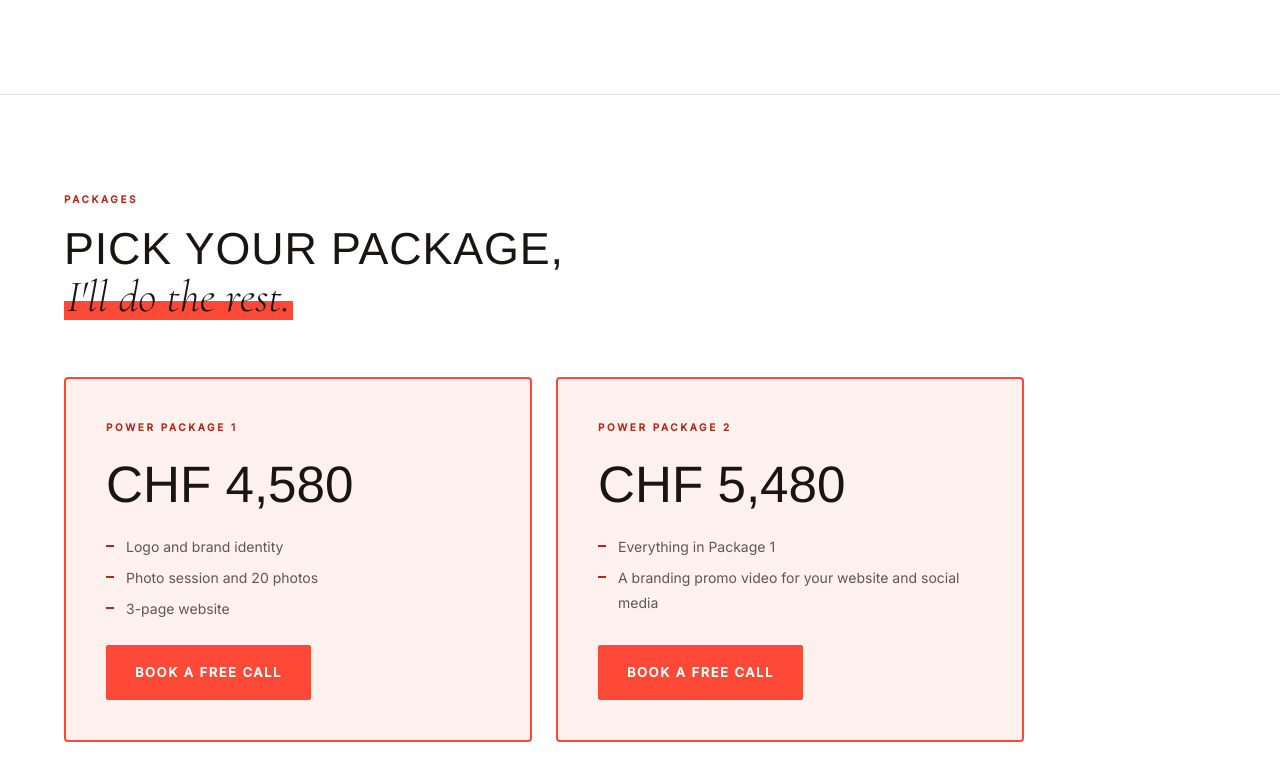
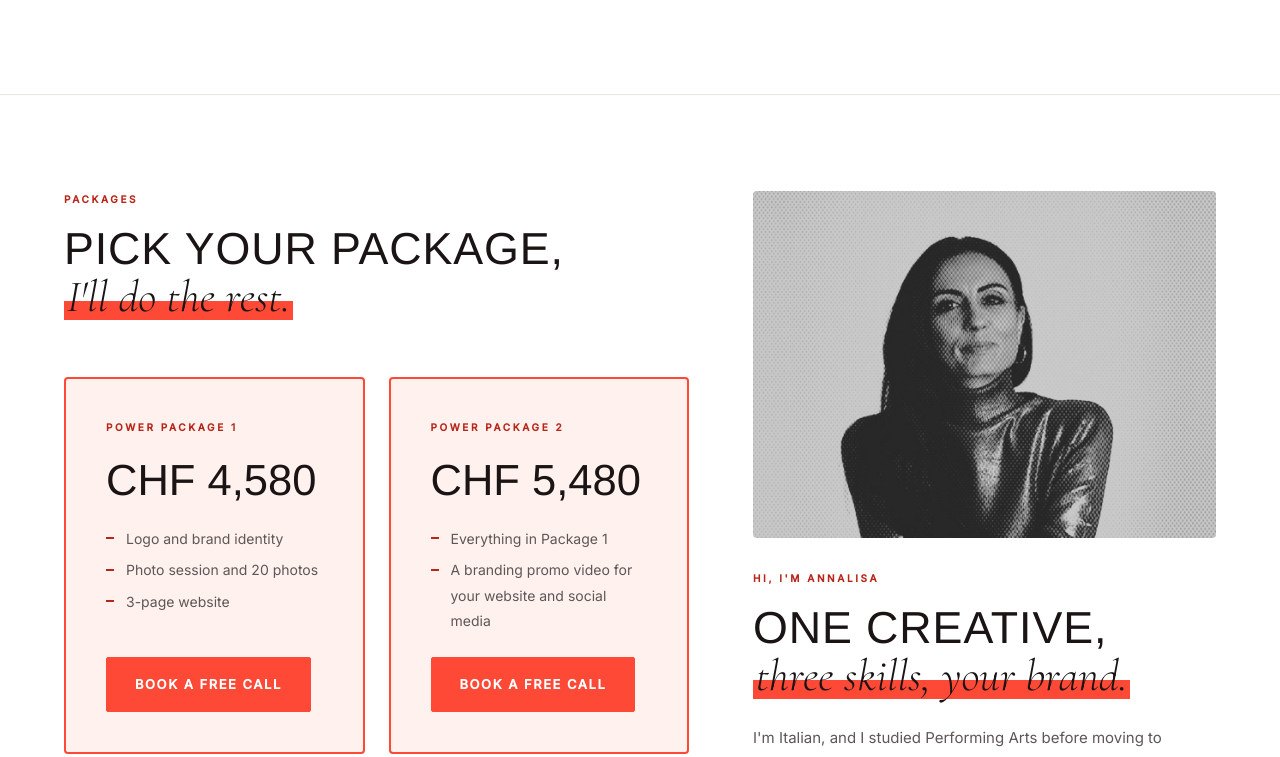
Before and after one commit to aneecoco-lgtm/digital-twilight, a React (Vite) app: page /mompreneur in a window 1280 px wide. Shown: the part 3698-4455 px from the top of the page. Built offline with nearby package versions, Linux system fonts and the light colour scheme.

Commit message:
Show packages and About side by side on wide screens
Co-Authored-By: Claude Opus 5.5 (1M context) <noreply@anthropic.com>
Claude-Session: https://claude.ai/code/session_01TgkfVL7UjqBfi7nMTUzTsk

```diff
--- a/src/pages/Mompreneur.css
+++ b/src/pages/Mompreneur.css
@@ -297,6 +297,23 @@
 }
 .mp-about-img img { width: 100%; height: auto; border-radius: 4px; }
 
+/* ── Packages + About side by side ── */
+@media (min-width: 1101px) {
+  .mp-duo {
+    display: grid;
+    grid-template-columns: minmax(0, 1.35fr) minmax(0, 1fr);
+    gap: 64px;
+    padding: 96px 64px;
+    border-top: 1px solid var(--mp-line);
+    align-items: start;
+  }
+  .mp-duo > .mp-section { padding: 0; border-top: none; }
+  .mp-duo .mp-packages { max-width: none; }
+  .mp-duo .mp-price { white-space: nowrap; font-size: clamp(36px, 3.4vw, 56px); }
+  .mp-duo .mp-about { grid-template-columns: minmax(0, 1fr); gap: 32px; align-items: start; }
+  .mp-duo .mp-about-img img { aspect-ratio: 4 / 3; object-fit: cover; object-position: 50% 20%; }
+}
+
 /* ── Testimonial ── */
 .mp-testimonial { background: var(--mp-soft); border-top: none; }
 .mp-story-photos {
--- a/src/pages/Mompreneur.jsx
+++ b/src/pages/Mompreneur.jsx
@@ -201,6 +201,8 @@ export default function Mompreneur() {
         </div>
       </section>
 
+      {/* ── Packages + About, side by side on wide screens ── */}
+      <div className="mp-duo">
         {/* ── Packages ── */}
         <section className="mp-section" id="packages">
           <div className="mp-head">
@@ -250,6 +252,7 @@ export default function Mompreneur() {
             </p>
           </div>
         </section>
+      </div>
 
       {/* ── Testimonial ── */}
       <section className="mp-section mp-testimonial">
```
Lines whose indentation alone changed are shown as unchanged.
